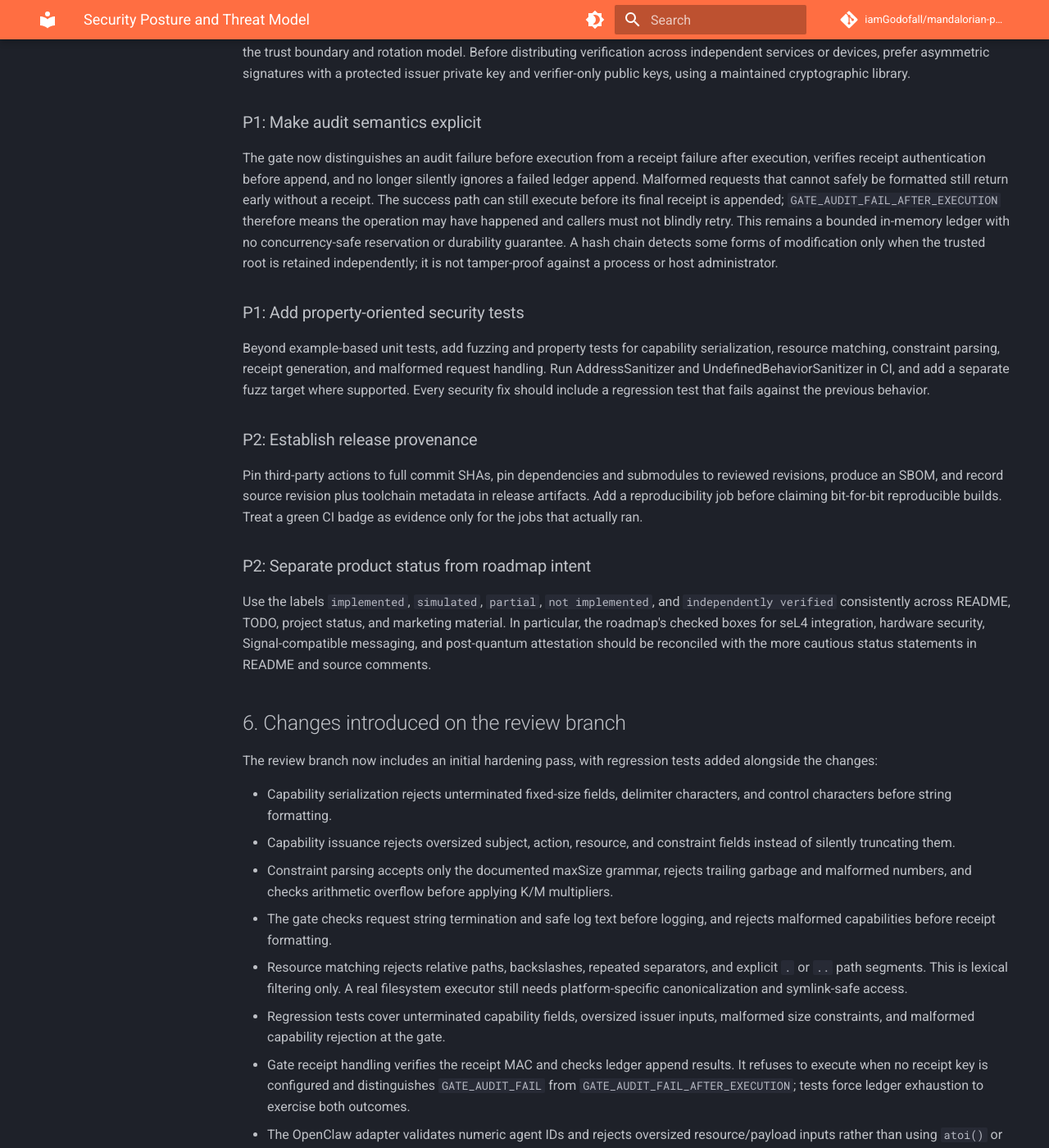
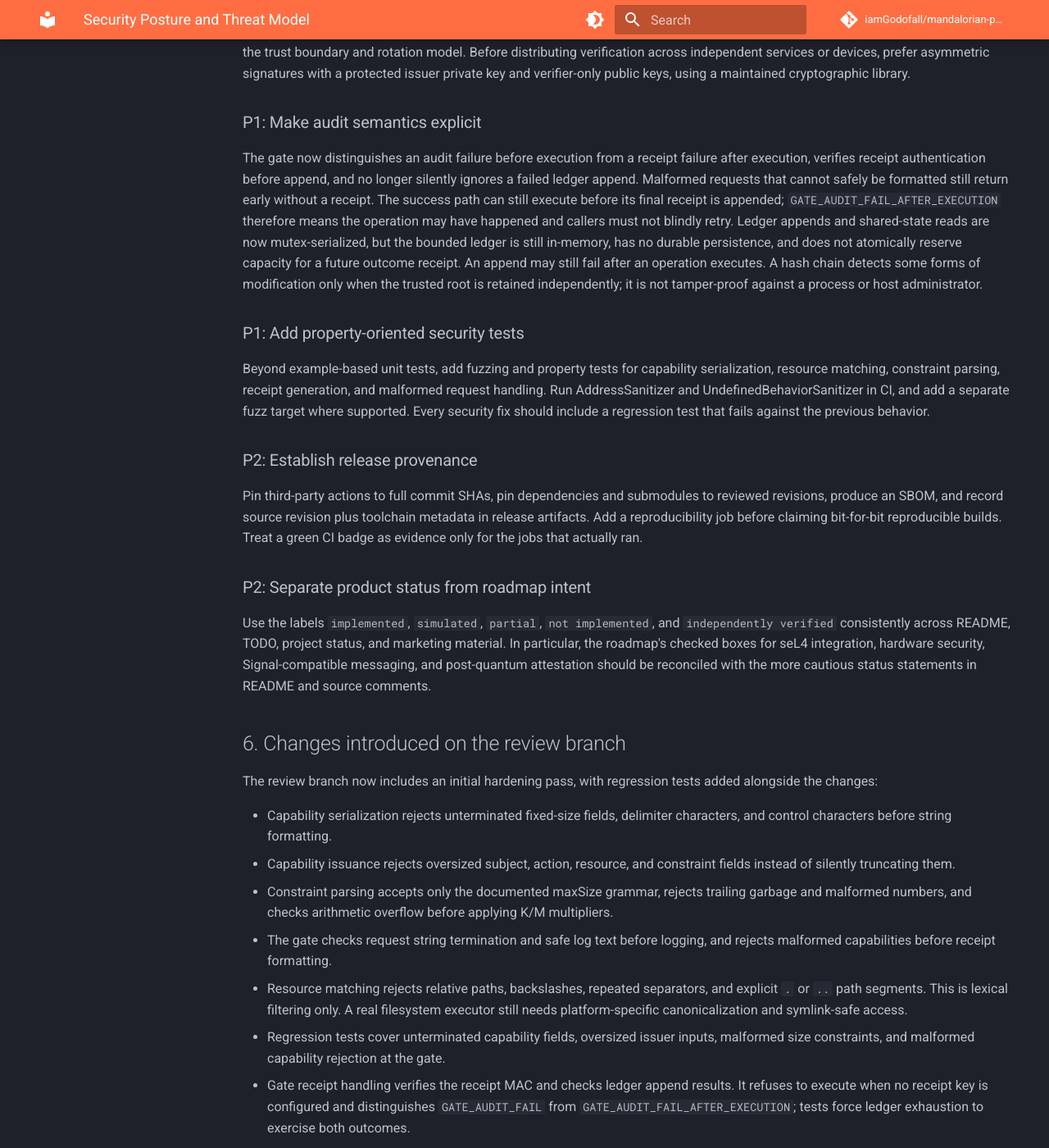
Before and after one commit to iamGodofall/mandalorian-project, an MkDocs documentation site: the page built from docs/security/SECURITY_POSTURE_2026-10.md, in a window 1280 px wide and 1400 px high, scrolled down 3093 px. Shown: the whole window at 82% size. Built offline with MkDocs 1.6.1 and Material for MkDocs 9.7.7, drawn with Linux system fonts in a browser that asks for light colours; comment, search, counter and statistics services are not loaded; some of the changed text lies outside the part shown.

Commit message:
Document concurrent ledger hardening and remaining audit limits

```diff
--- a/docs/security/SECURITY_POSTURE_2026-10.md
+++ b/docs/security/SECURITY_POSTURE_2026-10.md
@@ -77,7 +77,7 @@ The current verifier code uses a process-global HMAC-SHA3-256 key. With a shared
 
 ### P1: Make audit semantics explicit
 
-The gate now distinguishes an audit failure before execution from a receipt failure after execution, verifies receipt authentication before append, and no longer silently ignores a failed ledger append. Malformed requests that cannot safely be formatted still return early without a receipt. The success path can still execute before its final receipt is appended; `GATE_AUDIT_FAIL_AFTER_EXECUTION` therefore means the operation may have happened and callers must not blindly retry. This remains a bounded in-memory ledger with no concurrency-safe reservation or durability guarantee. A hash chain detects some forms of modification only when the trusted root is retained independently; it is not tamper-proof against a process or host administrator.
+The gate now distinguishes an audit failure before execution from a receipt failure after execution, verifies receipt authentication before append, and no longer silently ignores a failed ledger append. Malformed requests that cannot safely be formatted still return early without a receipt. The success path can still execute before its final receipt is appended; `GATE_AUDIT_FAIL_AFTER_EXECUTION` therefore means the operation may have happened and callers must not blindly retry. Ledger appends and shared-state reads are now mutex-serialized, but the bounded ledger is still in-memory, has no durable persistence, and does not atomically reserve capacity for a future outcome receipt. An append may still fail after an operation executes. A hash chain detects some forms of modification only when the trusted root is retained independently; it is not tamper-proof against a process or host administrator.
 
 ### P1: Add property-oriented security tests
 
@@ -104,6 +104,7 @@ The review branch now includes an initial hardening pass, with regression tests
 - Gate receipt handling verifies the receipt MAC and checks ledger append results. It refuses to execute when no receipt key is configured and distinguishes `GATE_AUDIT_FAIL` from `GATE_AUDIT_FAIL_AFTER_EXECUTION`; tests force ledger exhaustion to exercise both outcomes.
 - The OpenClaw adapter validates numeric agent IDs and rejects oversized resource/payload inputs rather than using `atoi()` or silently truncating authorization targets. It no longer writes a duplicate unauthenticated compact receipt into the authoritative ledger.
 - The fuzz harness resets the bounded test ledger for each input so ledger exhaustion does not make later authorization checks vacuous.
+- Shield Ledger append/root/count operations are mutex-serialized, with a multithreaded regression test that checks append count and root integrity. This does not provide crash durability or atomic audit-capacity reservation.
 
 The latest review-branch CI run passed build/test, crypto-vector, AddressSanitizer/UBSan, documentation, duplicate-symbol, and source-hygiene jobs. This is useful regression evidence, not an independent audit or proof of production security. Resource canonicalization still requires platform-specific treatment, and the shared HMAC key model remains a trust-boundary limitation.
 
```
